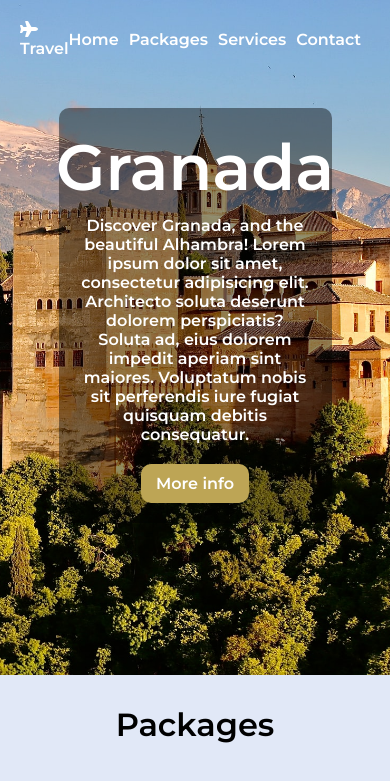
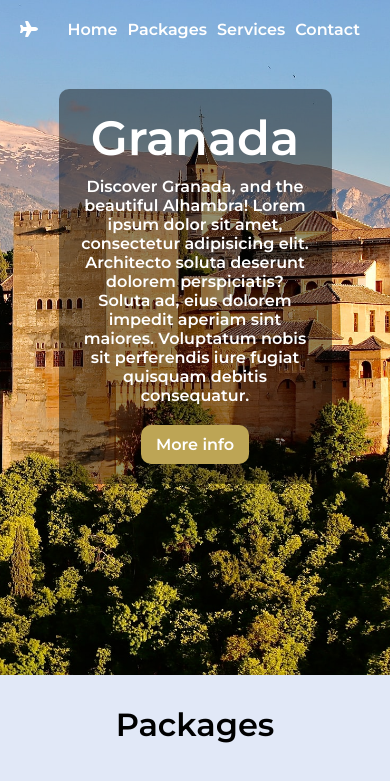
Before and after one commit to Dev-d-dev/TRAVEL_AGENCY, a plain HTML site: page index.html in a window 390 px wide. Shown: the top 781 px of the page. Drawn offline with Linux system fonts and the light colour scheme; some packages are replaced by stand-ins of ours.

Commit message:
Minor changes

```diff
--- a/index.html
+++ b/index.html
@@ -13,7 +13,7 @@
   <header>
     <!-- NAVBAR -->
     <nav>
-      <a href="#" id="logo"><i class="fas fa-plane"></i> Travel</a>
+      <a href="#" id="logo"><i class="fas fa-plane"></i> </a>
       <ul class="nav-list">
         <li><a href="#index.html">Home</a></li>
         <li><a href="#packages">Packages</a></li>
--- a/style.css
+++ b/style.css
@@ -269,6 +269,10 @@ nav a{
 
 /* RESPONSIVE */
 @media(max-width:769px){
+  /* HEADING */
+  .header-content h1{
+    font-size: 3rem;
+  }
   /* PACKAGES */
   .packages-cards{
     flex-direction: column;
```
